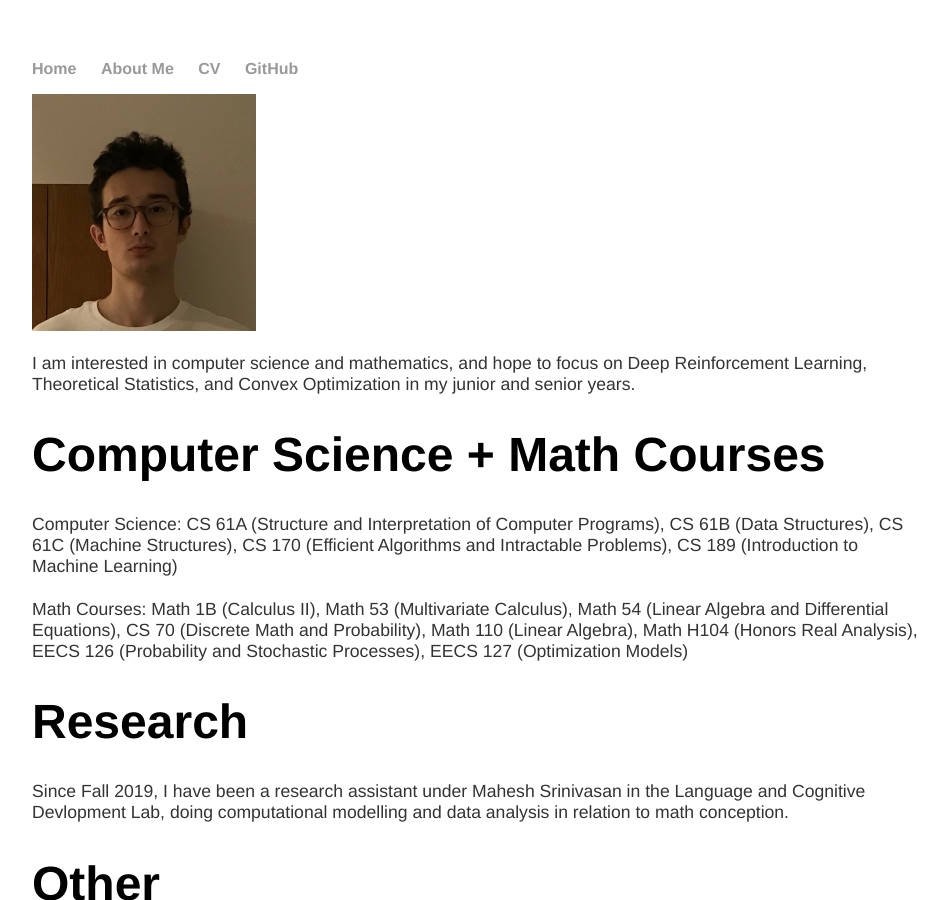
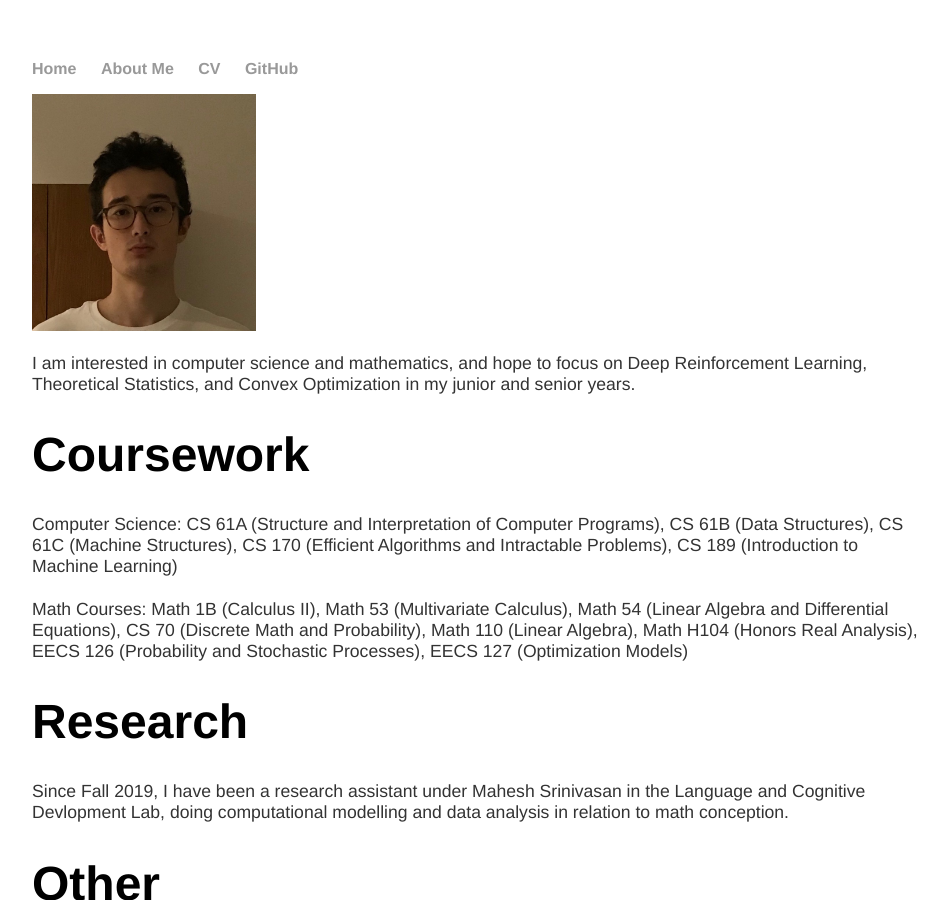
Before and after one commit to julianrfaust/julianrfaust.github.io, a Jekyll site: the page built from aboutme.html, in a window 1280 px wide and 900 px high. Shown: the whole window, without its empty margins (160-1107 px from the left). Built offline with Jekyll 4.4.1, drawn with Linux system fonts in a browser that asks for light colours.

Commit message:
Update aboutme.html

```diff
--- a/aboutme.html
+++ b/aboutme.html
@@ -5,7 +5,7 @@ title: Julian Faust
 <div class="blurb">
 	<img src="images/IMG_3666-1.jpeg" alt="photo" style="width: 25%; height: 25%"/>
 	<p>I am interested in computer science and mathematics, and hope to focus on Deep Reinforcement Learning, Theoretical Statistics, and Convex Optimization in my junior and senior years.<p>
-	<h1>Computer Science + Math Courses</h1>
+	<h1>Coursework</h1>
 	<p>
 		Computer Science: CS 61A (Structure and Interpretation of Computer Programs), CS 61B (Data Structures), CS 61C (Machine Structures), CS 170 (Efficient Algorithms and Intractable Problems), CS 189 (Introduction to Machine Learning) <br> <br>
 		Math Courses: Math 1B (Calculus II), Math 53 (Multivariate Calculus), Math 54 (Linear Algebra and Differential Equations), CS 70 (Discrete Math and Probability), Math 110 (Linear Algebra), Math H104 (Honors Real Analysis), EECS 126 (Probability and Stochastic Processes), EECS 127 (Optimization Models)
```
